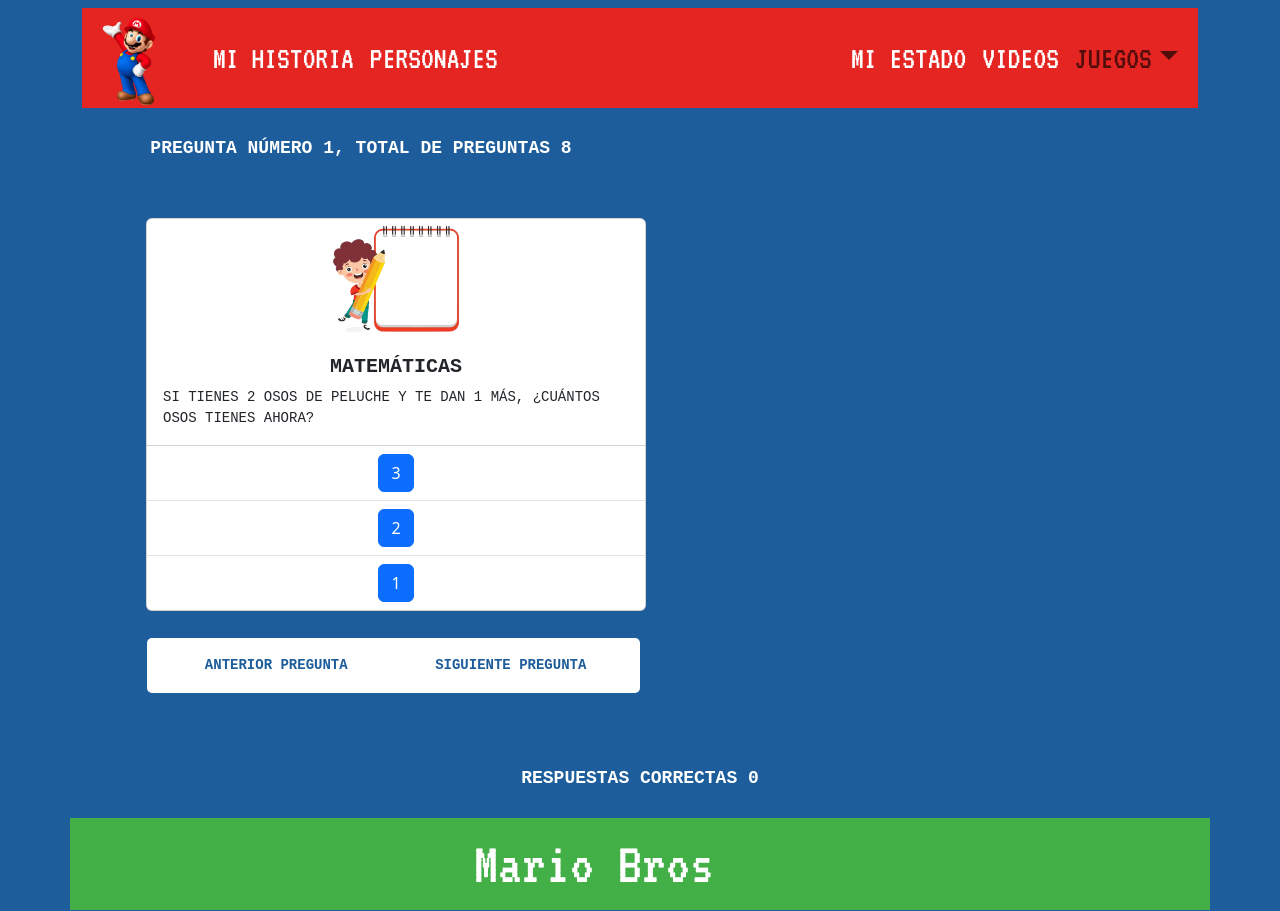
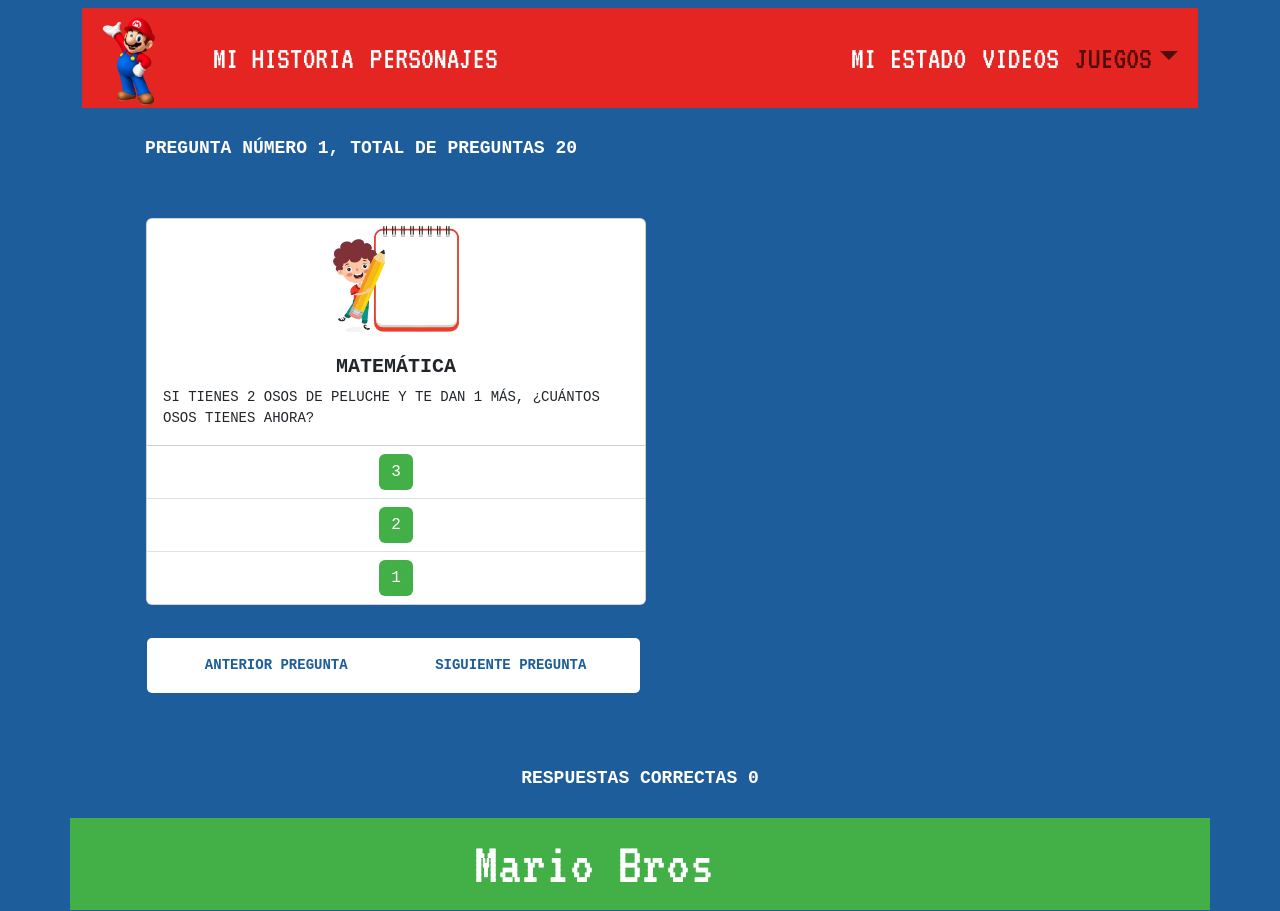
Before and after one commit to pabloencina/Super-Mario-Bros, a React (Create React App) app: page /juegos/preguntados in a window 1280 px wide. Built offline with nearby package versions, Linux system fonts and the light colour scheme.

Commit message:
Se trabaja en el modo web section game => Preguntados, recuentos de preuntas correctas e incorrectas

```diff
--- a/src/Components/Juegos/Adivinanza/CardContainerGame.jsx
+++ b/src/Components/Juegos/Adivinanza/CardContainerGame.jsx
@@ -6,7 +6,6 @@ const CardContainerGame = ({ character, randomCharacter }) => {
   const [selectedCharacter, setSelectedCharacter] = useState(null);
 
   const handleCardClickName = (characterName) => {
-    console.log("Personaje clicked:", characterName);
     setSelectedCharacter(characterName);
   };
 
--- a/src/Components/Juegos/Preguntados/AskedCard.jsx
+++ b/src/Components/Juegos/Preguntados/AskedCard.jsx
@@ -35,6 +35,12 @@ function AskedCard({ askCard, isActive, handleClickQuestionButton }) {
             <ListGroup.Item key={index}>
               <div className="game-preguntados-card__container__btn">
                 <Button
+                  style={{
+                    backgroundColor: "#43b047",
+                    border: "none",
+                    fontFamily: "Monospace",
+                    textTransform: "uppercase",
+                  }}
                   onClick={() => handleClickQuestionButton(index)}
                   className={`game-preguntados-card__btn__answer${index + 1}`}
                 >
--- a/src/Components/Juegos/Preguntados/AskedCardById.jsx
+++ b/src/Components/Juegos/Preguntados/AskedCardById.jsx
@@ -1,9 +1,11 @@
 import React, { useState } from "react";
-import { Col, Container, Row } from "react-bootstrap";
+import { Button, Col, Container, Row } from "react-bootstrap";
 import AskedCard from "./AskedCard";
 import BtnAskedNextPrevious from "./BtnAsked-next-previous";
 import mario from "../../../Images/MarioBros-answer-correct.png";
 import marioSad from "../../../Images/MarioBros-answer-incorrect.png";
+import QuestionScoresObtained from "./QuestionScoresObtained";
+import { Link } from "react-router-dom";
 
 const AnswerStatus = {
   NOT_ANSWERED: 0,
@@ -42,6 +44,24 @@ const AskedCardById = ({ askedData }) => {
   return (
     <Container style={{ flexDirection: "column" }}>
       <Container>
+        {activeCardIndex === askedData.length - 1 && (
+          <Container>
+            <QuestionScoresObtained
+              askedData={askedData.length}
+              countAnswerCorrect={countAnswerCorrect}
+            />
+            <div className="game-preguntados-card__container__btn_renew-game">
+              <Link to="/juegos/preguntados" className="game__btn-game">
+                <Button
+                  onClick={() => window.location.reload()}
+                  className="game-preguntados-card__btn__renew-game"
+                >
+                  ¿QUIERES SEGUIR JUGANDO?
+                </Button>
+              </Link>
+            </div>
+          </Container>
+        )}
         <Row>
           <Col md={6}>
             <div className="game-preguntados-card__container__number-questions">
@@ -106,7 +126,7 @@ const AskedCardById = ({ askedData }) => {
       </div>
       <div className="game-preguntados-card__container__number-questions">
         <p className="game-preguntados-card__number-questions">
-          RESPUESTAS CORRECTAS {countAnswerCorrect}{" "}
+          RESPUESTAS CORRECTAS {countAnswerCorrect}
         </p>
       </div>
     </Container>
--- /dev/null
+++ b/src/Components/Juegos/Preguntados/QuestionScoresObtained.jsx
@@ -0,0 +1,32 @@
+import React from "react";
+
+const QuestionScoresObtained = ({ askedData, countAnswerCorrect }) => {
+  let MessageScoresObtained = "";
+  let pointsObtained = 0;
+
+  if (countAnswerCorrect === askedData) {
+    MessageScoresObtained = `FELICITACIONES!!! OBTUVISTE ${(pointsObtained = 100)} PUNTOS.`;
+    pointsObtained = 100;
+  } else if (countAnswerCorrect >= askedData / 2) {
+    MessageScoresObtained = `LO HAS HECHO MUY BIEN. OBTUVISTE ${(pointsObtained = 50)} PUNTOS.`;
+    pointsObtained = 50;
+  } else if (countAnswerCorrect <= askedData / 4) {
+    MessageScoresObtained = `LO HAS HECHO BIEN. OBTUVISTE ${(pointsObtained = 25)} PUNTOS.`;
+    pointsObtained = 25;
+  } else {
+    MessageScoresObtained = `SIGUE INTENTÁNDOLO!!! OBTUVISTE ${pointsObtained} PUNTOS.`;
+  }
+
+  return (
+    <div className="game-preguntados-card__container__number-questions">
+      <p
+        style={{ color: "black" }}
+        className="game-preguntados-card__number-questions"
+      >
+        {MessageScoresObtained}
+      </p>
+    </div>
+  );
+};
+
+export default QuestionScoresObtained;
--- a/src/Data/askedData.js
+++ b/src/Data/askedData.js
@@ -1,9 +1,9 @@
 const askedData = [
   {
     id: 1,
-    title: "Matemáticas",
+    title: "Matemática",
     question:
-      " Si tienes 2 osos de peluche y te dan 1 más, ¿cuántos osos tienes ahora?",
+      "Si tienes 2 osos de peluche y te dan 1 más, ¿cuántos osos tienes ahora?",
     answers: [
       { answer: 3, result: true },
       { answer: 2, result: false },
@@ -12,7 +12,7 @@ const askedData = [
   },
   {
     id: 2,
-    title: "Matemáticas",
+    title: "Matemática",
     question: "Si tienes 3 manzanas y comes 1, ¿cuántas manzanas te quedan?",
     answers: [
       { answer: 1, result: false },
@@ -37,107 +37,185 @@ const askedData = [
   },
   {
     id: 4,
-    title: "Gramática",
-    question:
-      "Elige la palabra correcta para completar la frase: 'El sol brilla durante el día y la ___ brilla en la noche.'",
+    title: "Clima",
+    question: "¿Cuál NO es una estación del año?",
     answers: [
-      { answer: "Estrella", result: false },
+      { answer: "Primavera", result: false },
 
-      { answer: "Nube", result: false },
+      { answer: "Verano", result: false },
 
-      { answer: "Luna", result: true },
+      { answer: "Soleado", result: true },
     ],
   },
   {
     id: 5,
-    title: "Gramática",
-    question:
-      "Elige la palabra correcta para completar la frase: 'El sol brilla durante el día y la ___ brilla en la noche.'",
+    title: "Clima",
+    question: "¿En qué estación del año hace mucho, mucho frio?",
     answers: [
-      { answer: "Estrella", result: false },
+      { answer: "Invierno", result: true },
 
-      { answer: "Nube", result: false },
+      { answer: "Primavera", result: false },
 
-      { answer: "Luna", result: true },
+      { answer: "Verano", result: false },
     ],
   },
   {
     id: 6,
-    title: "Gramática",
-    question:
-      "Elige la palabra correcta para completar la frase: 'El sol brilla durante el día y la ___ brilla en la noche.'",
+    title: "Clima",
+    question: "¿En qué estación del año hace mucho, mucho calor?",
     answers: [
-      { answer: "Estrella", result: false },
+      { answer: "Otoño", result: false },
 
-      { answer: "Nube", result: false },
+      { answer: "Verano", result: true },
 
-      { answer: "Luna", result: true },
+      { answer: "Primavera", result: false },
     ],
   },
   {
     id: 7,
-    title: "Gramática",
-    question:
-      "Elige la palabra correcta para completar la frase: 'El sol brilla durante el día y la ___ brilla en la noche.'",
+    title: "Ingles",
+    question: "¿Cual de estas respuestas no es un animal",
     answers: [
-      { answer: "Estrella", result: false },
+      { answer: "Dog", result: false },
 
-      { answer: "Nube", result: false },
+      { answer: "Cat", result: false },
 
-      { answer: "Luna", result: true },
+      { answer: "House", result: true },
     ],
   },
   {
     id: 8,
-    title: "Gramática",
-    question:
-      "Elige la palabra correcta para completar la frase: 'El sol brilla durante el día y la ___ brilla en la noche.'",
+    title: "Ingles",
+    question: "¿Como se escribe Caballo en ingles?",
     answers: [
-      { answer: "Estrella", result: false },
+      { answer: "Dog", result: false },
 
-      { answer: "Nube", result: false },
+      { answer: "Horse", result: true },
 
-      { answer: "Luna", result: true },
+      { answer: "Cat", result: false },
     ],
   },
-  //   {
-  //     id: 4,
-  //     title: "",
-  //     question: "",
-  //     answer1: [{ answer: "" }, { result: true }],
-  //     answer2: [{ answer: "" }, { result: true }],
-  //     answer3: [{ answer: "" }, { result: true }],
-  //   },
-  //   {
-  //     id: 5,
-  //     title: "",
-  //     question: "",
-  //     answer1: [{ answer: "" }, { result: true }],
-  //     answer2: [{ answer: "" }, { result: true }],
-  //     answer3: [{ answer: "" }, { result: true }],
-  //   },
-  //   {
-  //     id: 6,
-  //     title: "",
-  //     question: "",
-  //     answer1: [{ answer: "" }, { result: true }],
-  //   },
-  //   {
-  //     id: 7,
-  //     title: "",
-  //     question: "",
-  //     answer1: [{ answer: "" }, { result: true }],
-  //     answer2: [{ answer: "" }, { result: true }],
-  //     answer3: [{ answer: "" }, { result: true }],
-  //   },
-  //   {
-  //     id: 8,
-  //     title: "",
-  //     question: "",
-  //     answer1: [{ answer: "" }, { result: true }],
-  //     answer2: [{ answer: "" }, { result: true }],
-  //     answer3: [{ answer: "" }, { result: true }],
-  //   },
+  {
+    id: 9,
+    title: "Clima",
+    question: "¿Cuál es la estación del año en la que suele nevar?",
+    answers: [
+      { answer: "Verano", result: false },
+      { answer: "Invierno", result: true },
+      { answer: "Primavera", result: false },
+    ],
+  },
+  {
+    id: 10,
+    title: "Matemática",
+    question: "¿Cuál de estos es un número par?",
+    answers: [
+      { answer: 13, result: false },
+      { answer: 2, result: true },
+      { answer: 5, result: false },
+    ],
+  },
+  {
+    id: 11,
+    title: "Matemática",
+    question: "¿Cuál de estos es un número impar?",
+    answers: [
+      { answer: 13, result: true },
+      { answer: 2, result: false },
+      { answer: 6, result: false },
+    ],
+  },
+  {
+    id: 12,
+    title: "Ingles",
+    question: " ¿Qué significa 'book' en español?",
+    answers: [
+      { answer: "Libro", result: true },
+      { answer: "Pelota", result: false },
+      { answer: "Zapato", result: false },
+    ],
+  },
+  {
+    id: 13,
+    title: "Ingles",
+    question: "¿Cómo se dice 'hola' en inglés?",
+    answers: [
+      { answer: "Goodbye", result: false },
+      { answer: "Thank you", result: false },
+      { answer: "hello", result: true },
+    ],
+  },
+  {
+    id: 14,
+    title: "Ingles",
+    question: "¿Cuál es el número 'eight' en inglés?",
+    answers: [
+      { answer: "Tres", result: false },
+      { answer: "Ocho", result: true },
+      { answer: "Seis", result: false },
+    ],
+  },
+  {
+    id: 15,
+    title: "Matemática",
+    question: "¿Qué significa 'play' en español?",
+    answers: [
+      { answer: "Jugar", result: true },
+      { answer: "Dormir", result: false },
+      { answer: "Estudiar", result: false },
+    ],
+  },
+  {
+    id: 16,
+    title: "Ingles",
+    question: "¿Cómo se dice 'sol' en inglés?",
+    answers: [
+      { answer: "Start", result: false },
+      { answer: "Moon", result: false },
+      { answer: "Sun", result: true },
+    ],
+  },
+  {
+    id: 17,
+    title: "Geografía",
+    question: "¿En qué provincia vives?",
+    answers: [
+      { answer: "Neuquén", result: true },
+      { answer: "Salta", result: false },
+      { answer: "Córdoba", result: false },
+    ],
+  },
+  {
+    id: 18,
+    title: "Geografía",
+    question: "¿En qué país está ubicado Neuquén?",
+    answers: [
+      { answer: "Brasil", result: false },
+      { answer: "Argentina", result: true },
+      { answer: "Chile", result: false },
+    ],
+  },
+  {
+    id: 19,
+    title: "Matemática",
+    question:
+      "En mi casa tengo 1 perro, 1 gato y 1 conejo, mi tía me regala 3 patos ¿Cuántos animales tengo en total?",
+    answers: [
+      { answer: 6, result: true },
+      { answer: 4, result: false },
+      { answer: 3, result: false },
+    ],
+  },
+  {
+    id: 20,
+    title: "Matemática",
+    question: "Si tengo 1 gato y un loro ¿Cuantas patas hay en total?",
+    answers: [
+      { answer: 14, result: false },
+      { answer: 6, result: true },
+      { answer: 4, result: false },
+    ],
+  },
 ];
 
 export default askedData;
```
Also changed, not shown: src/Styles/pages/_game-preguntados.scss (+20 -24 lines).
